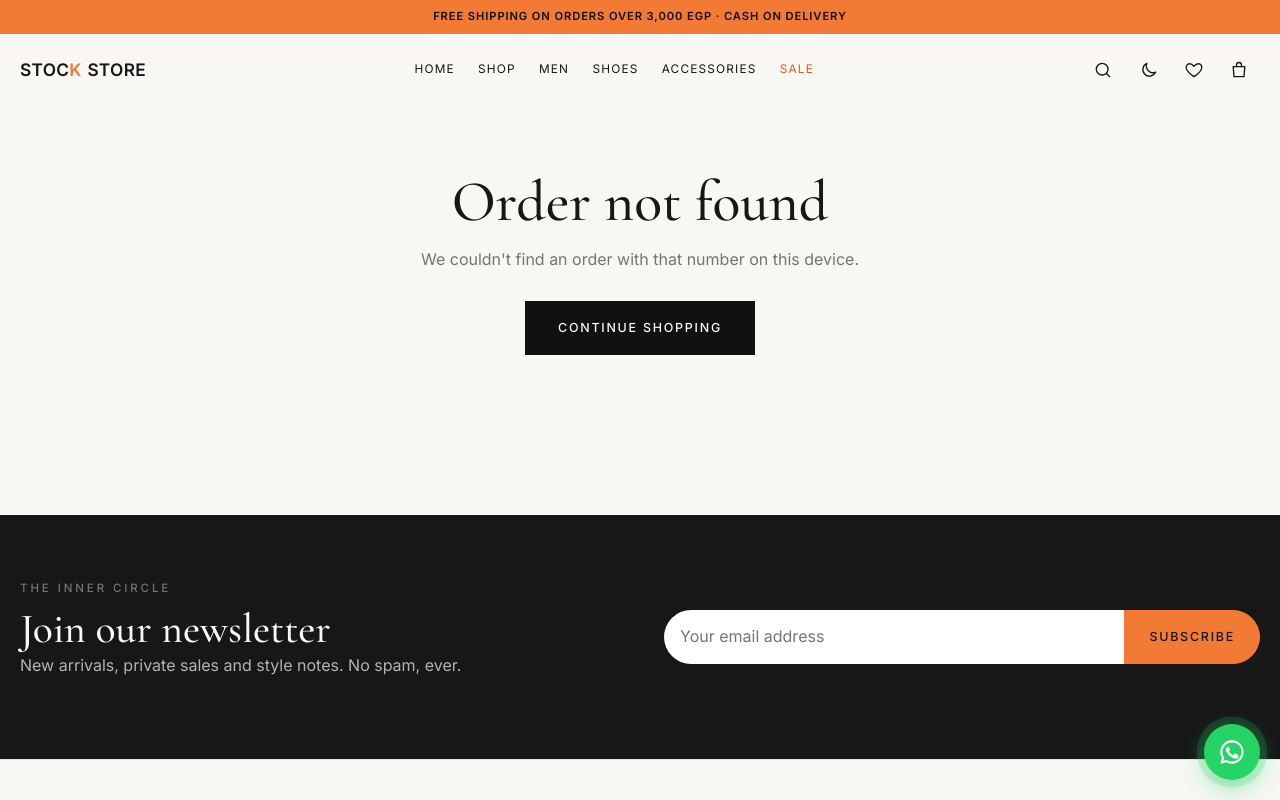
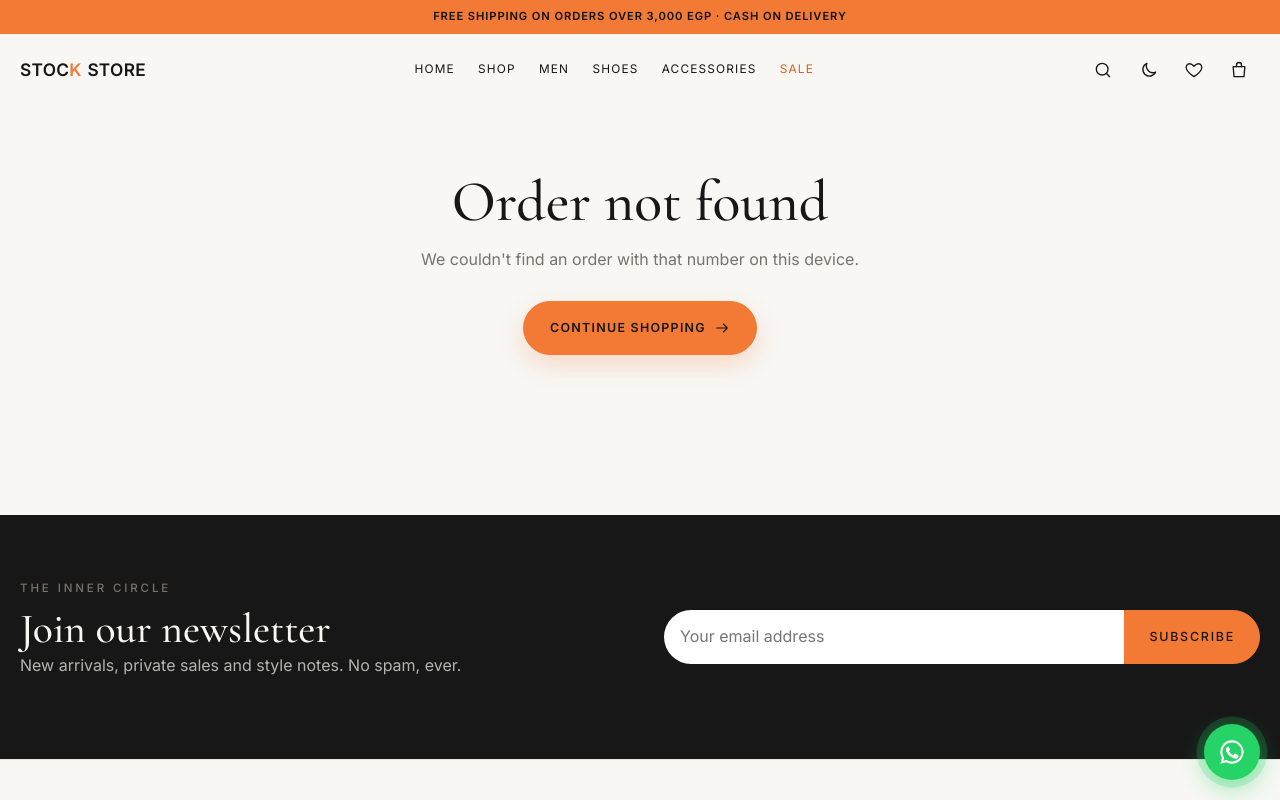
Before and after one commit to 01128567476/stock-store, a React (Vite) app: page /#/order/1 in a window 1280 px wide. Shown: the top 800 px of the page. Built offline with nearby package versions, Linux system fonts and the light colour scheme.

Commit message:
Restyle Continue shopping buttons as orange pill CTA

```diff
--- a/src/pages/Cart.jsx
+++ b/src/pages/Cart.jsx
@@ -5,7 +5,7 @@ import { useToast } from '../context/ToastContext';
 import { useSEO } from '../hooks/useSEO';
 import ProductImage from '../components/ProductImage';
 import QtySelect from '../components/QtySelect';
-import { TrashIcon } from '../components/Icons';
+import { ArrowIcon, TrashIcon } from '../components/Icons';
 
 export default function Cart() {
   useSEO('Shopping Cart');
@@ -18,7 +18,9 @@ export default function Cart() {
       <div className="container empty page-pad">
         <h1>Your cart is empty</h1>
         <p className="muted">Looks like you haven't added anything yet.</p>
-        <Link to="/shop" className="btn btn-lg">Continue shopping</Link>
+        <Link to="/shop" className="btn btn-lg btn-discover">
+          Continue shopping <ArrowIcon size={16} />
+        </Link>
       </div>
     );
   }
--- a/src/pages/OrderSuccess.jsx
+++ b/src/pages/OrderSuccess.jsx
@@ -1,7 +1,7 @@
 import { Link, useLocation, useParams } from 'react-router-dom';
 import { STORE, money } from '../config';
 import { useSEO } from '../hooks/useSEO';
-import { CheckIcon, WhatsAppIcon } from '../components/Icons';
+import { ArrowIcon, CheckIcon, WhatsAppIcon } from '../components/Icons';
 
 const findOrder = (id, stateOrder) => {
   if (stateOrder && stateOrder.id === id) return stateOrder;
@@ -23,7 +23,9 @@ export default function OrderSuccess() {
       <div className="container empty page-pad">
         <h1>Order not found</h1>
         <p className="muted">We couldn't find an order with that number on this device.</p>
-        <Link to="/shop" className="btn btn-lg">Continue shopping</Link>
+        <Link to="/shop" className="btn btn-lg btn-discover">
+          Continue shopping <ArrowIcon size={16} />
+        </Link>
       </div>
     );
   }
@@ -72,7 +74,9 @@ export default function OrderSuccess() {
       </div>
 
       <div className="hero-actions center">
-        <Link to="/shop" className="btn btn-lg">Continue shopping</Link>
+        <Link to="/shop" className="btn btn-lg btn-discover">
+          Continue shopping <ArrowIcon size={16} />
+        </Link>
         <a href={wa} target="_blank" rel="noopener noreferrer" className="btn btn-outline btn-lg">
           <WhatsAppIcon size={18} /> Send details on WhatsApp
         </a>
```
